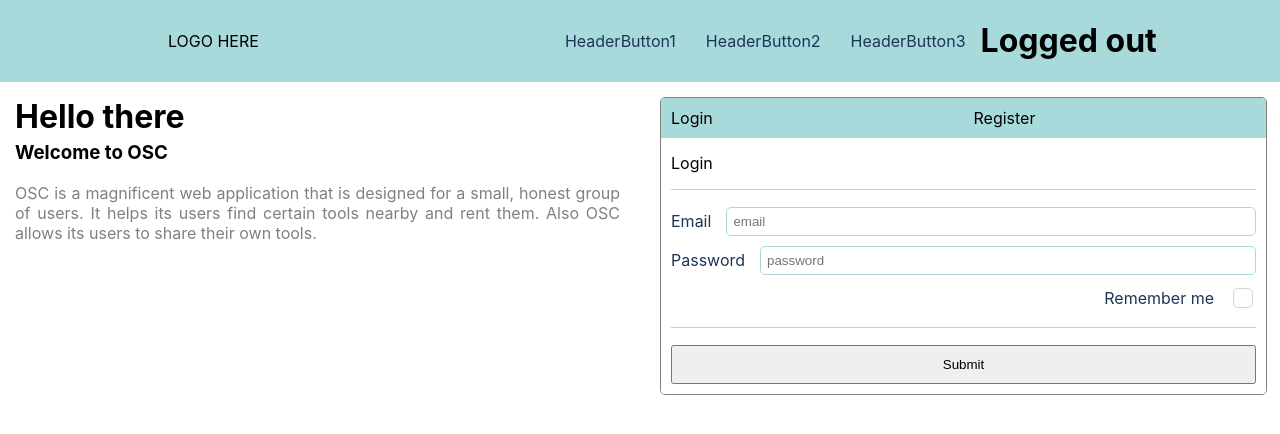
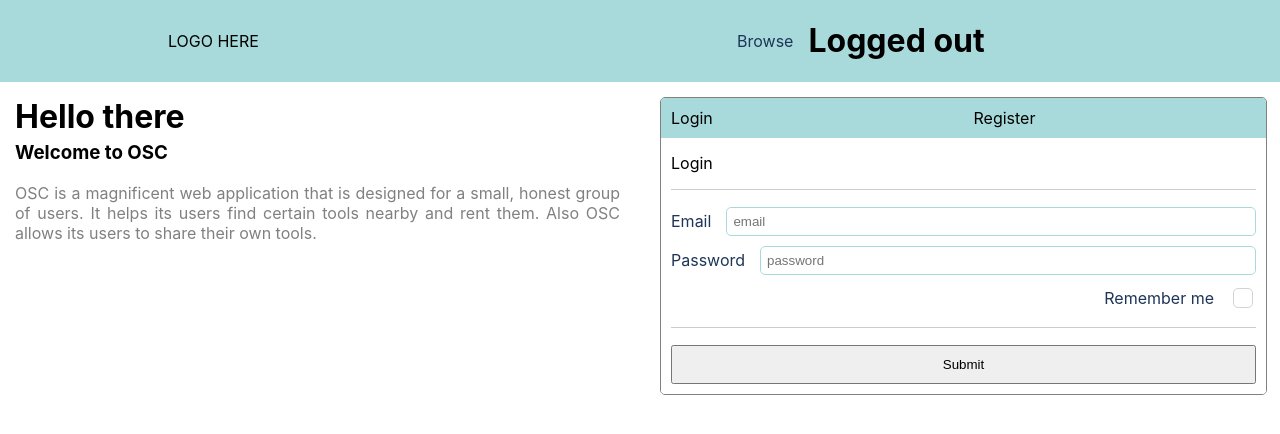
Before and after one commit to Dumitrescu-Dragos/Proiect-colectiv-Group934-Team3, a React (Create React App) app in the folder front-end1/: page / in a window 1280 px wide. Shown: the top 434 px of the page. Built offline with nearby package versions, Linux system fonts and the light colour scheme.

Commit message:
the header buttons

```diff
--- a/front-end1/src/components/header/Header.scss
+++ b/front-end1/src/components/header/Header.scss
@@ -30,6 +30,7 @@ header {
             cursor: pointer;
             color: $dark-blue-color;
             transition: 0.2s ease;
+            text-decoration: none;
 
             &:hover {
                 background-color: $medium-blue-color;
--- a/front-end1/src/components/header/Header.tsx
+++ b/front-end1/src/components/header/Header.tsx
@@ -15,12 +15,16 @@ export default class Header extends React.Component<IHeaderProps, IHeaderState>
         super(props);
     }
 
-    public renderHeaderButton = (label: string) => {
-        return (
-            <div className='header-button'>
-                {label}
-            </div>
-        );
+    public renderHeaderButton = (label: string, url:string, loggged: boolean) => {
+        var element = (<div></div>);
+        if(localStorage.getItem("token")!=null || loggged == false)
+        {
+            element = (<a href={url} className='header-button'><div>
+                    {label}
+                </div></a>
+                );
+        }
+        return element;
     }
 
     public renderLogOutButton = () =>{
@@ -39,9 +43,9 @@ export default class Header extends React.Component<IHeaderProps, IHeaderState>
                     LOGO HERE
                 </div>
                 <div className='nav'>
-                    {this.renderHeaderButton('HeaderButton1')}
-                    {this.renderHeaderButton('HeaderButton2')}
-                    {this.renderHeaderButton('HeaderButton3')}
+                    {this.renderHeaderButton('Browse', "/all-ads", false)}
+                    {this.renderHeaderButton('My Ads', "/my-ads", true)}
+                    {this.renderHeaderButton('Profile', "/", true)}
                     {this.renderLogOutButton()}
                 </div>
             </header>
```
